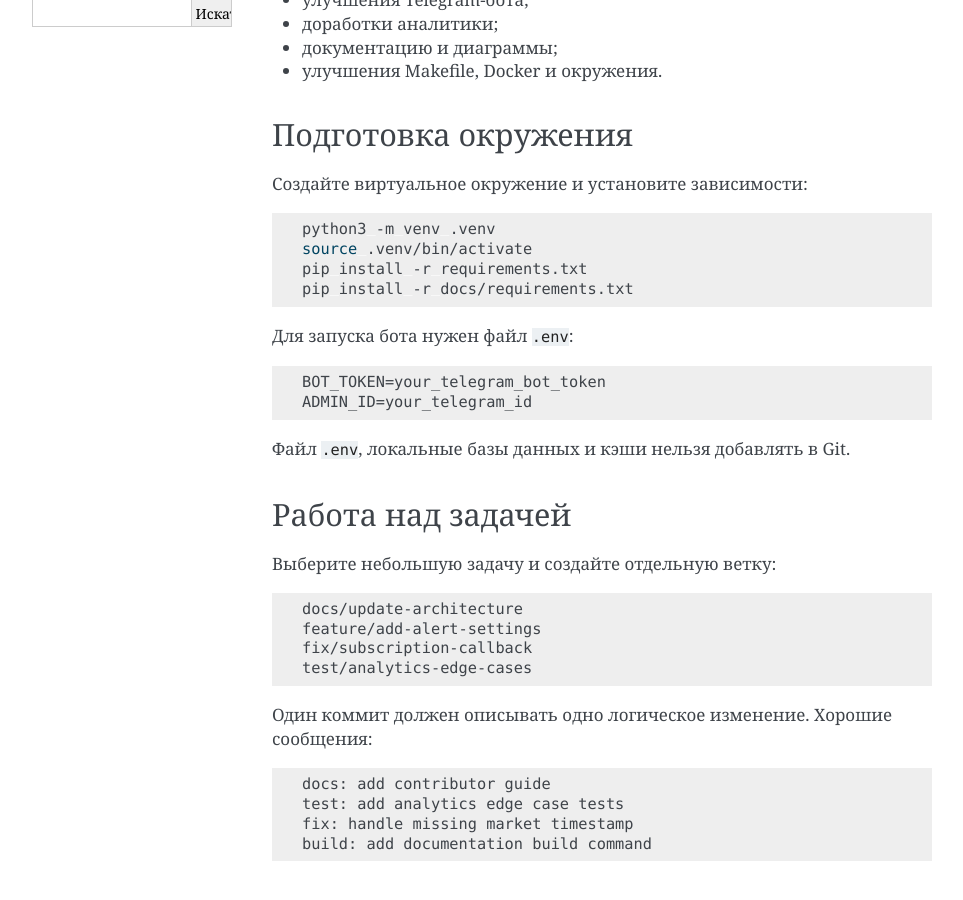
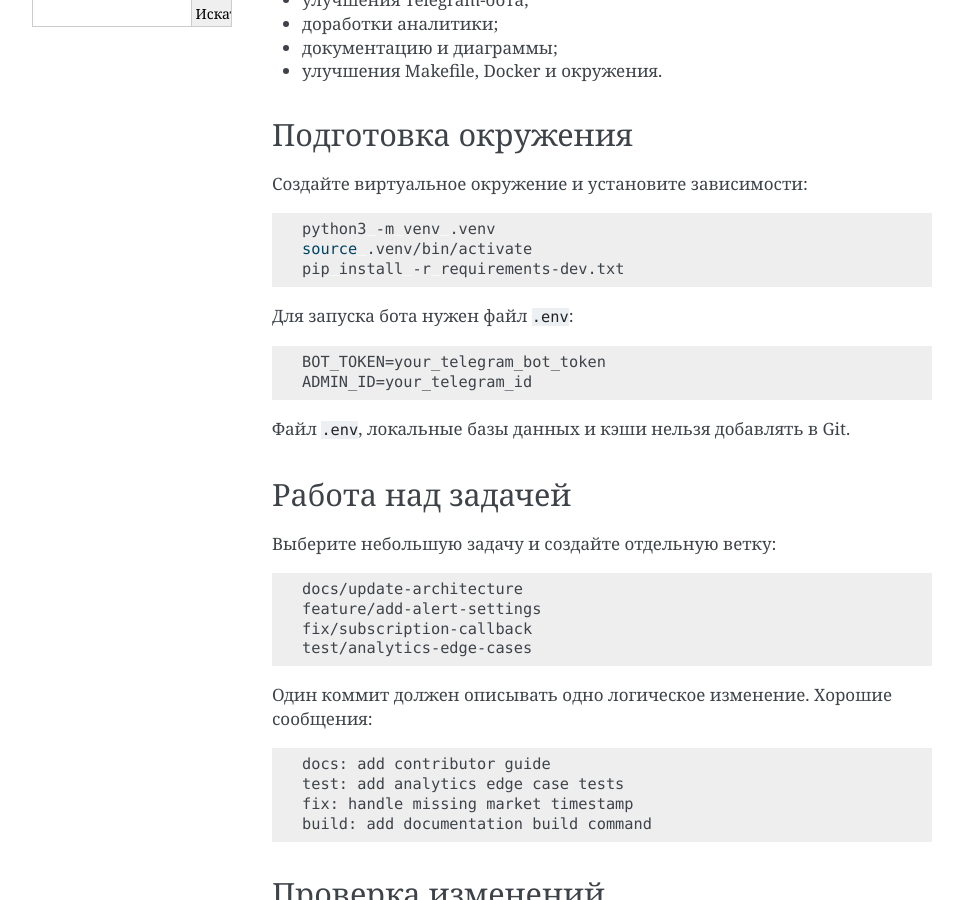
Before and after one commit to atnott/crypto-tg-bot, a Sphinx documentation site: the page built from docs/contributors.md, in a window 1280 px wide and 900 px high, scrolled down 396 px. Shown: the whole window, without its empty margins (148-1111 px from the left). Built offline with Sphinx 7.4.7, drawn with Linux system fonts in a browser that asks for light colours.

Commit message:
build: split runtime and development requirements

````diff
--- a/docs/contributors.md
+++ b/docs/contributors.md
@@ -20,8 +20,7 @@
 ```bash
 python3 -m venv .venv
 source .venv/bin/activate
-pip install -r requirements.txt
-pip install -r docs/requirements.txt
+pip install -r requirements-dev.txt
 ```
 
 Для запуска бота нужен файл `.env`:
````
Also changed, not shown: requirements.txt (+1 -49 lines), 1 other file.
